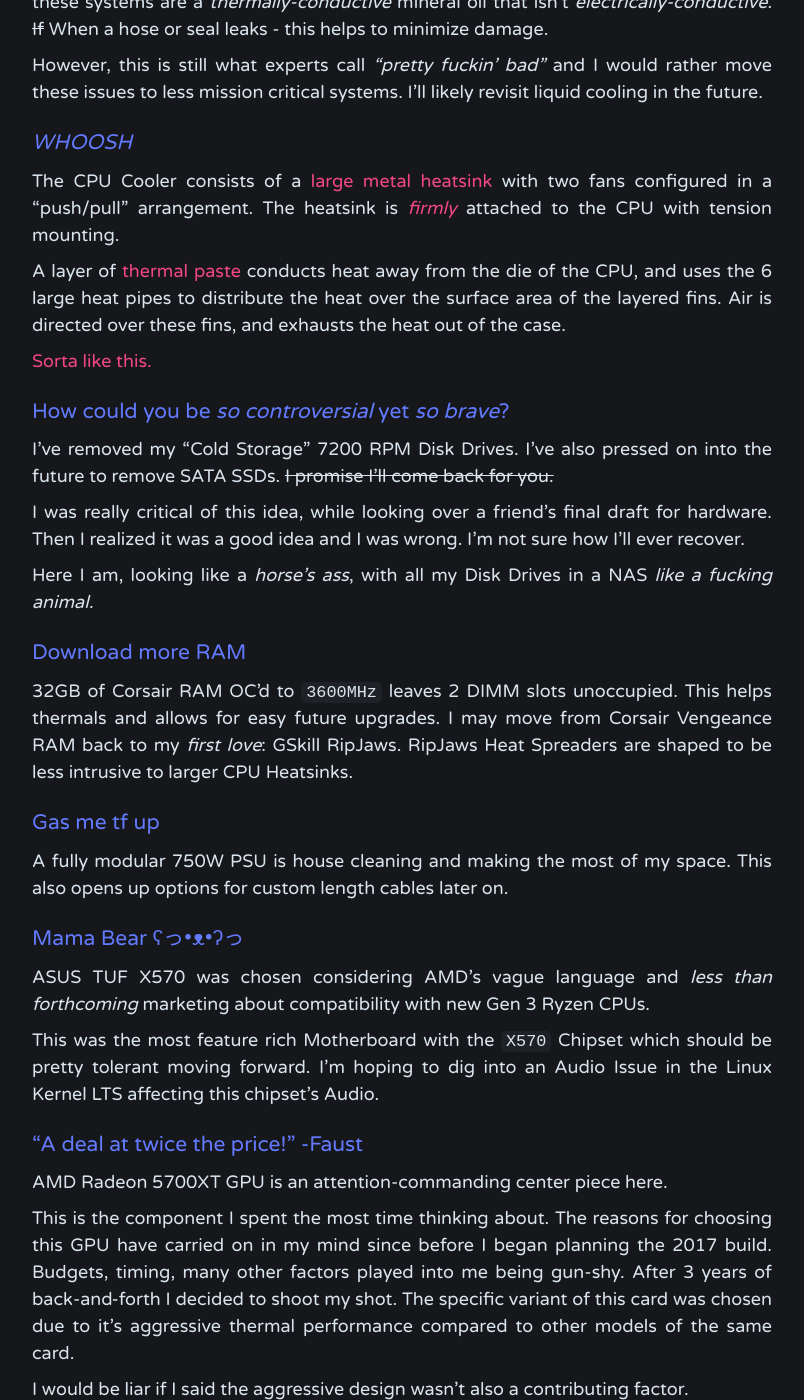
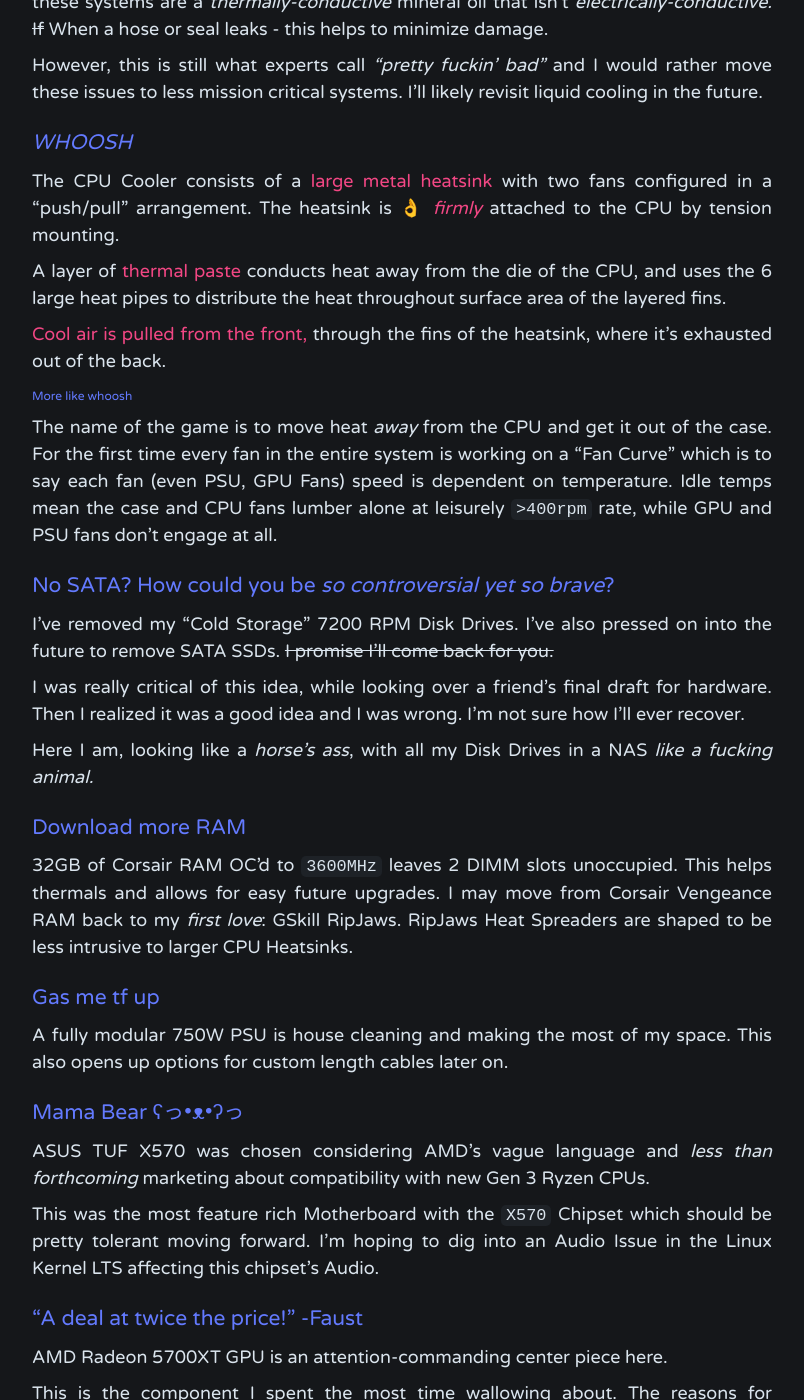
Before and after one commit to matrix8967/text-mainframe-computer-mirror, a Jekyll site: the page built from _posts/2020-07-23-This-Machine.md, in a window 1280 px wide and 1400 px high, scrolled down 3679 px. Shown: the whole window, without its empty margins (238-1042 px from the left). Built offline with Jekyll 4.4.1, drawn with Linux system fonts in a browser that asks for light colours; some of the changed text lies outside the part shown.

Commit message:
saying cool things thermally only tho

```diff
--- a/_posts/2020-07-23-This-Machine.md
+++ b/_posts/2020-07-23-This-Machine.md
@@ -60,13 +60,17 @@ However, this is still what experts call _"pretty fuckin' bad"_ and I would rath
 
 ### _WHOOSH_
 
-The CPU Cooler consists of a [large metal heatsink](../../../assets/images/RWB/finland.jpg) with two fans configured in a "push/pull" arrangement. The heatsink is [*firmly*](../../../assets/images/RWB/screwd.jpeg) attached to the CPU with tension mounting.
+The CPU Cooler consists of a [large metal heatsink](../../../assets/images/RWB/finland.jpg) with two fans configured in a "push/pull" arrangement. The heatsink is 👌 [*firmly*](../../../assets/images/RWB/screwd.jpeg) attached to the CPU by tension mounting.
 
-A layer of [thermal paste](../../../assets/images/RWB/compounding.jpg) conducts heat away from the die of the CPU, and uses the 6 large heat pipes to distribute the heat over the surface area of the layered fins. Air is directed over these fins, and exhausts the heat out of the case.
+A layer of [thermal paste](../../../assets/images/RWB/compounding.jpg) conducts heat away from the die of the CPU, and uses the 6 large heat pipes to distribute the heat throughout surface area of the layered fins.
 
-[Sorta like this.](../../../assets/images/RWB/whoosh.png)
+[Cool air is pulled from the front,](../../../assets/images/RWB/whoosh.png) through the fins of the heatsink, where it's exhausted out of the back.
 
-### How could you be _so controversial_ yet _so brave_?
+###### More like whoosh
+
+The name of the game is to move heat *away* from the CPU and get it out of the case. For the first time every fan in the entire system is working on a "Fan Curve" which is to say each fan (even PSU, GPU Fans) speed is dependent on temperature. Idle temps mean the case and CPU fans lumber alone at leisurely `>400rpm` rate, while GPU and PSU fans don't engage at all.
+
+### No SATA? How could you be _so controversial yet so brave_?
 
 I've removed my "Cold Storage" 7200 RPM Disk Drives. I've also pressed on into the future to remove SATA SSDs. ~~I promise I'll come back for you.~~
 
@@ -92,11 +96,13 @@ This was the most feature rich Motherboard with the `X570` Chipset which should
 
 AMD Radeon 5700XT GPU is an attention-commanding center piece here.
 
-This is the component I spent the most time thinking about. The reasons for choosing this GPU have carried on in my mind since before I began planning the 2017 build. Budgets, timing, many other factors played into me being gun-shy. After 3 years of back-and-forth I decided to shoot my shot. The specific variant of this card was chosen due to it's aggressive thermal performance compared to other models of the same card.
+This is the component I spent the most time wallowing about. The reasons for choosing this GPU have carried on in my mind since before I began planning the 2017 build. Budgets, timing, and the bitcoin boom kept me on my Nvidia GTX 1080. After 3 years of back-and-forth I decided to shoot my shot. The specific variant of this card was chosen due to it's aggressive thermal performance compared to other models of the same card.
 
 I would be liar if I said the aggressive design wasn't also a contributing factor.
 
 I'm a slave to appearances.
+
+But the primary draw was to remove myself from Nvidia's Closed Source Prop drivers and reward one of AMD's biggest engineering strides: Pushing their Linux Graphics Drivers directly into the Linux Kernel - ensuring all linux distros booting a modern kernel will have full GPU support out of the box.
 
 ### Big Brain Time
 
```
